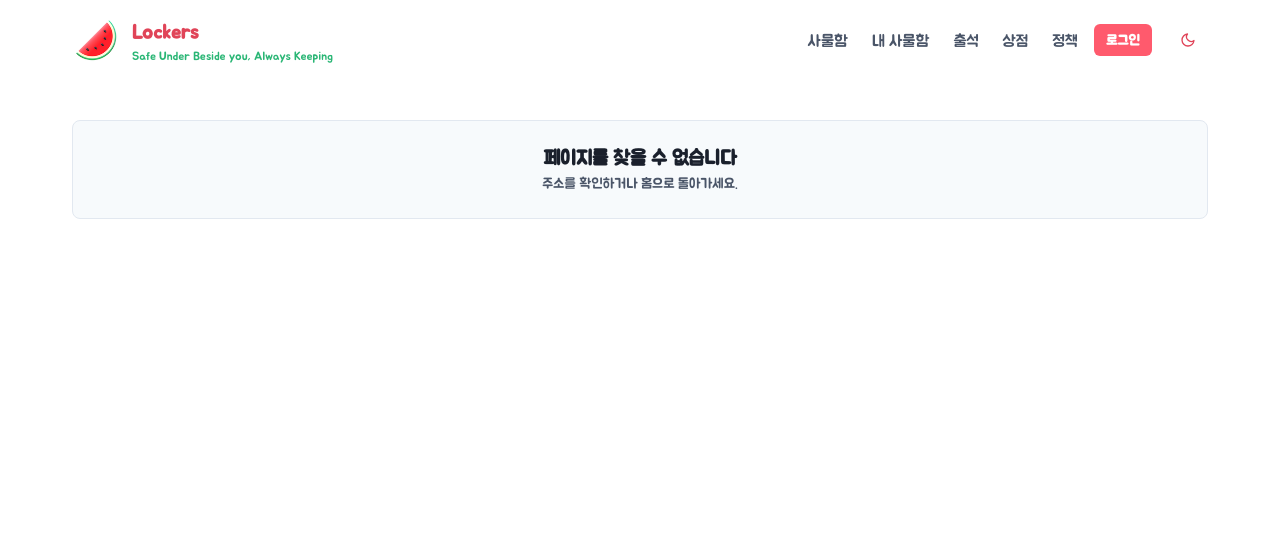
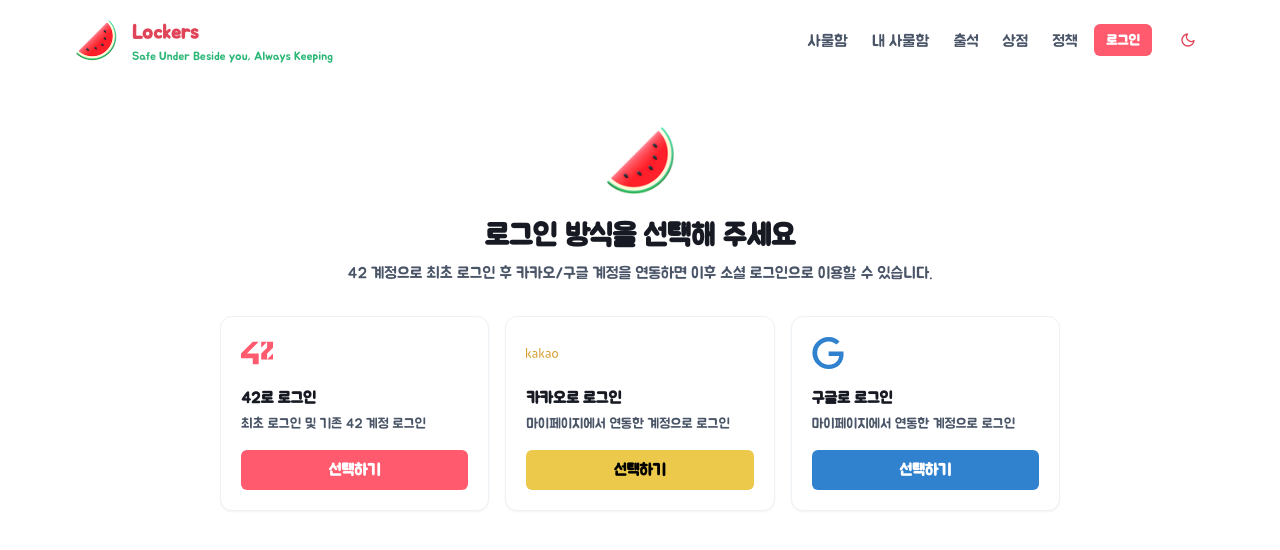
Before and after one commit to 42-Gy/ft_cabinet_FE, a React (Vite) app: page /login in a window 1280 px wide. Shown: the top 550 px of the page. Built offline with nearby package versions, Linux system fonts and the light colour scheme; no server answers.

Commit message:
Feat: add social login and linking

```diff
--- a/src/app/router/routes.tsx
+++ b/src/app/router/routes.tsx
@@ -9,7 +9,9 @@ import { StorePage } from '@/app/routes/StorePage'
 import { NotFoundPage } from '@/app/routes/NotFoundPage'
 import { AdminGate } from '@/app/routes/AdminGate'
 import { AuthCallbackPage } from '@/app/routes/AuthCallbackPage'
+import { LoginPage } from '@/app/routes/LoginPage'
 import { MaintenancePage } from '@/app/routes/MaintenancePage'
+import { SocialLinkCallbackPage } from '@/app/routes/SocialLinkCallbackPage'
 
 export const appRoutes: RouteObject[] = [
   {
@@ -23,7 +25,9 @@ export const appRoutes: RouteObject[] = [
       { path: 'store', element: <StorePage /> },
       { path: 'attendance', element: <AttendancePage /> },
       { path: 'policy', element: <PolicyPage /> },
+      { path: 'login', element: <LoginPage /> },
       { path: 'auth/callback', element: <AuthCallbackPage /> },
+      { path: 'auth/link/callback/:provider', element: <SocialLinkCallbackPage /> },
       { path: 'repair', element: <MaintenancePage /> },
       { path: '*', element: <NotFoundPage /> },
     ],
--- a/src/app/routes/AuthCallbackPage.tsx
+++ b/src/app/routes/AuthCallbackPage.tsx
@@ -1,7 +1,7 @@
 import { useEffect, useState } from 'react'
 import { Button, Stack } from '@chakra-ui/react'
 import { useQueryClient } from '@tanstack/react-query'
-import { useNavigate } from 'react-router-dom'
+import { useNavigate, useSearchParams } from 'react-router-dom'
 import { ErrorState } from '@/components/molecules/ErrorState'
 import { LoadingState } from '@/components/molecules/LoadingState'
 import { fetchMe } from '@/features/users/api/me'
@@ -11,13 +11,22 @@ type CallbackStatus = 'checking' | 'failed'
 
 export const AuthCallbackPage = () => {
   const navigate = useNavigate()
+  const [searchParams] = useSearchParams()
   const queryClient = useQueryClient()
   const [status, setStatus] = useState<CallbackStatus>('checking')
+  const [errorMessage, setErrorMessage] = useState<string | null>(null)
 
   useEffect(() => {
     let isMounted = true
 
     const confirmSession = async () => {
+      const oauthError = searchParams.get('error')
+      if (oauthError) {
+        setErrorMessage(oauthError)
+        setStatus('failed')
+        return
+      }
+
       const me = await fetchMe()
       if (!isMounted) return
       if (me) {
@@ -36,7 +45,7 @@ export const AuthCallbackPage = () => {
     return () => {
       isMounted = false
     }
-  }, [navigate, queryClient])
+  }, [navigate, queryClient, searchParams])
 
   if (status === 'checking') {
     return <LoadingState label="로그인 상태를 확인하는 중입니다." />
@@ -44,12 +53,17 @@ export const AuthCallbackPage = () => {
 
   return (
     <Stack spacing={4} align="center" py={8} w="full">
-      <ErrorState description="로그인 정보를 확인하지 못했습니다. 다시 로그인해 주세요." />
+      <ErrorState
+        description={
+          errorMessage ??
+          '로그인 정보를 확인하지 못했습니다. 42 계정으로 최초 로그인 후 카카오/구글 계정을 연동해 주세요.'
+        }
+      />
       <Button
         colorScheme="brand"
-        onClick={() => (window.location.href = '/oauth2/authorization/42')}
+        onClick={() => navigate('/login')}
       >
-        다시 로그인하기
+        로그인 선택으로 돌아가기
       </Button>
     </Stack>
   )
--- /dev/null
+++ b/src/app/routes/LoginPage.tsx
@@ -0,0 +1,101 @@
+import {
+  Box,
+  Button,
+  Heading,
+  Image,
+  SimpleGrid,
+  Stack,
+  Text,
+  useColorModeValue,
+} from '@chakra-ui/react'
+import { Navigate } from 'react-router-dom'
+import { Si42, SiGoogle, SiKakao } from 'react-icons/si'
+import { useAuthSession } from '@/features/auth/hooks/useAuthSession'
+import { startOAuthLogin, type OAuthProvider } from '@/features/auth/api/socialAuth'
+
+const loginOptions: Array<{
+  provider: OAuthProvider
+  title: string
+  description: string
+  icon: typeof Si42
+  colorScheme: string
+}> = [
+  {
+    provider: '42',
+    title: '42로 로그인',
+    description: '최초 로그인 및 기존 42 계정 로그인',
+    icon: Si42,
+    colorScheme: 'brand',
+  },
+  {
+    provider: 'kakao',
+    title: '카카오로 로그인',
+    description: '마이페이지에서 연동한 계정으로 로그인',
+    icon: SiKakao,
+    colorScheme: 'yellow',
+  },
+  {
+    provider: 'google',
+    title: '구글로 로그인',
+    description: '마이페이지에서 연동한 계정으로 로그인',
+    icon: SiGoogle,
+    colorScheme: 'blue',
+  },
+]
+
+export const LoginPage = () => {
+  const { isAuthenticated } = useAuthSession()
+  const cardBg = useColorModeValue('white', 'gray.800')
+  const borderColor = useColorModeValue('gray.100', 'whiteAlpha.200')
+  const textMuted = useColorModeValue('gray.600', 'gray.300')
+
+  if (isAuthenticated) {
+    return <Navigate to="/" replace />
+  }
+
+  return (
+    <Stack spacing={8} maxW="840px" mx="auto">
+      <Stack spacing={4} align="center" textAlign="center">
+        <Image
+          src="/assets/images/subak_log.png"
+          alt="SUBAK 로고"
+          boxSize={{ base: 16, md: 20 }}
+          borderRadius="full"
+        />
+        <Stack spacing={2}>
+          <Heading size="lg">로그인 방식을 선택해 주세요</Heading>
+          <Text color={textMuted}>
+            42 계정으로 최초 로그인 후 카카오/구글 계정을 연동하면 이후 소셜 로그인으로 이용할 수 있습니다.
+          </Text>
+        </Stack>
+      </Stack>
+
+      <SimpleGrid columns={{ base: 1, md: 3 }} spacing={4}>
+        {loginOptions.map((option) => (
+          <Box
+            key={option.provider}
+            borderWidth={1}
+            borderColor={borderColor}
+            borderRadius="xl"
+            bg={cardBg}
+            p={5}
+            shadow="sm"
+          >
+            <Stack spacing={4} h="full">
+              <Box as={option.icon} fontSize="32px" color={`${option.colorScheme}.500`} />
+              <Stack spacing={1} flex={1}>
+                <Text fontWeight="bold">{option.title}</Text>
+                <Text fontSize="sm" color={textMuted}>
+                  {option.description}
+                </Text>
+              </Stack>
+              <Button colorScheme={option.colorScheme} onClick={() => startOAuthLogin(option.provider)}>
+                선택하기
+              </Button>
+            </Stack>
+          </Box>
+        ))}
+      </SimpleGrid>
+    </Stack>
+  )
+}
--- a/src/app/routes/MaintenancePage.tsx
+++ b/src/app/routes/MaintenancePage.tsx
@@ -1,6 +1,7 @@
 import { keyframes } from '@emotion/react'
 import { Box, Button, Flex, Heading, HStack, Stack, Text, useColorModeValue } from '@chakra-ui/react'
 import { useEffect, useState } from 'react'
+import { useNavigate } from 'react-router-dom'
 import { useAuthSession } from '@/features/auth/hooks/useAuthSession'
 import { formatKstDateTime, getMaintenanceEndAt } from '@/utils/maintenance'
 
@@ -25,6 +26,7 @@ interface MaintenancePageProps {
 
 export const MaintenancePage = ({ endAt }: MaintenancePageProps) => {
   const { isAuthenticated, logout, me, isLoading } = useAuthSession()
+  const navigate = useNavigate()
   const isAdmin = me?.role === 'ADMIN' || me?.role === 'ROLE_ADMIN' || me?.role === 'MASTER'
   const targetAt = endAt ?? getMaintenanceEndAt()
   const [remainingMs, setRemainingMs] = useState(() => targetAt.getTime() - Date.now())
@@ -48,9 +50,7 @@ export const MaintenancePage = ({ endAt }: MaintenancePageProps) => {
   const shadow = useColorModeValue('0 20px 60px rgba(255, 90, 109, 0.18)', '0 20px 60px rgba(0,0,0,0.45)')
 
   const handleLogin = () => {
-    if (typeof window !== 'undefined') {
-      window.location.href = '/oauth2/authorization/42'
-    }
+    navigate('/login')
   }
 
   useEffect(() => {
--- a/src/app/routes/MyLockersPage.tsx
+++ b/src/app/routes/MyLockersPage.tsx
@@ -23,10 +23,12 @@ import {
   useDisclosure,
 } from '@chakra-ui/react'
 import { useNavigate } from 'react-router-dom'
+import { SiGoogle, SiKakao } from 'react-icons/si'
 import { EmptyState } from '@/components/molecules/EmptyState'
 import { ErrorState } from '@/components/molecules/ErrorState'
 import { LoadingState } from '@/components/molecules/LoadingState'
 import { PageHeader } from '@/components/molecules/PageHeader'
+import { startOAuthLink } from '@/features/auth/api/socialAuth'
 import {
   useAutoExtensionMutation,
   useCheckReturnImageMutation,
@@ -503,6 +505,35 @@ export const MyLockersPage = () => {
             <Text fontSize="sm" color={textMuted}>
               패널티 일수: {me.penaltyDays ?? 0}일
             </Text>
+            <Divider />
+            <Stack spacing={2}>
+              <Text fontSize="sm" fontWeight="bold">
+                소셜 계정 연동
+              </Text>
+              <Text fontSize="xs" color={textMuted}>
+                42 API 사용이 어려울 때 카카오/구글 계정으로 다시 로그인할 수 있습니다.
+              </Text>
+              <HStack spacing={2} flexWrap="wrap">
+                <Button
+                  size="sm"
+                  variant="outline"
+                  colorScheme="yellow"
+                  leftIcon={<SiKakao />}
+                  onClick={() => startOAuthLink('kakao')}
+                >
+                  카카오 연동
+                </Button>
+                <Button
+                  size="sm"
+                  variant="outline"
+                  colorScheme="blue"
+                  leftIcon={<SiGoogle />}
+                  onClick={() => startOAuthLink('google')}
+                >
+                  구글 연동
+                </Button>
+              </HStack>
+            </Stack>
           </Stack>
 
           <Divider my={6} />
--- /dev/null
+++ b/src/app/routes/SocialLinkCallbackPage.tsx
@@ -0,0 +1,57 @@
+import { useEffect, useRef, useState } from 'react'
+import { Button, Stack } from '@chakra-ui/react'
+import { useNavigate, useParams, useSearchParams } from 'react-router-dom'
+import { ErrorState } from '@/components/molecules/ErrorState'
+import { LoadingState } from '@/components/molecules/LoadingState'
+import { useSocialLinkMutation } from '@/features/auth/hooks/useSocialLink'
+import type { LinkProvider } from '@/features/auth/api/socialAuth'
+
+const isLinkProvider = (value: string | undefined): value is LinkProvider =>
+  value === 'kakao' || value === 'google'
+
+export const SocialLinkCallbackPage = () => {
+  const navigate = useNavigate()
+  const { provider } = useParams()
+  const [searchParams] = useSearchParams()
+  const linkMutation = useSocialLinkMutation()
+  const requestedRef = useRef(false)
+  const [errorMessage, setErrorMessage] = useState<string | null>(null)
+
+  useEffect(() => {
+    if (requestedRef.current) return
+    requestedRef.current = true
+
+    const error = searchParams.get('error')
+    if (error) {
+      setErrorMessage(error)
+      return
+    }
+
+    const authorizationCode = searchParams.get('code')
+    if (!isLinkProvider(provider) || !authorizationCode) {
+      setErrorMessage('소셜 계정 연동 정보를 확인하지 못했습니다.')
+      return
+    }
+
+    linkMutation.mutate(
+      { provider, authorizationCode },
+      {
+        onSuccess: () => navigate('/my/lockers', { replace: true }),
+        onError: () => setErrorMessage('소셜 계정 연동에 실패했습니다. 다시 시도해 주세요.'),
+      },
+    )
+  }, [linkMutation, navigate, provider, searchParams])
+
+  if (!errorMessage) {
+    return <LoadingState label="소셜 계정 연동을 완료하는 중입니다." />
+  }
+
+  return (
+    <Stack spacing={4} align="center" py={8} w="full">
+      <ErrorState description={errorMessage} />
+      <Button colorScheme="brand" onClick={() => navigate('/my/lockers')}>
+        내 사물함으로 돌아가기
+      </Button>
+    </Stack>
+  )
+}
--- a/src/components/templates/AppLayout.tsx
+++ b/src/components/templates/AppLayout.tsx
@@ -14,7 +14,7 @@ import {
 } from '@chakra-ui/react'
 import { FiMoon, FiSun } from 'react-icons/fi'
 import { HiOutlineMenu, HiOutlineX } from 'react-icons/hi'
-import { NavLink, Outlet, Link as RouterLink, useLocation } from 'react-router-dom'
+import { NavLink, Outlet, Link as RouterLink, useLocation, useNavigate } from 'react-router-dom'
 import { MaintenancePage } from '@/app/routes/MaintenancePage'
 import { useAuthSession } from '@/features/auth/hooks/useAuthSession'
 import { env } from '@/libs/env'
@@ -32,6 +32,7 @@ export const AppLayout = () => {
   const { isOpen, onToggle, onClose } = useDisclosure()
   const { isAuthenticated, logout, me } = useAuthSession()
   const location = useLocation()
+  const navigate = useNavigate()
   const { colorMode, toggleColorMode } = useColorMode()
   const headerBg = useColorModeValue('white', 'gray.900')
   const borderColor = useColorModeValue('gray.100', 'whiteAlpha.200')
@@ -42,9 +43,7 @@ export const AppLayout = () => {
   const [isScrolled, setIsScrolled] = useState(false)
 
   const handleLogin = () => {
-    if (typeof window !== 'undefined') {
-      window.location.href = '/oauth2/authorization/42'
-    }
+    navigate('/login')
   }
 
   const isLoggedIn = isAuthenticated
--- /dev/null
+++ b/src/features/auth/api/socialAuth.ts
@@ -0,0 +1,36 @@
+import { apiClient } from '@/libs/axios/client'
+import { unwrapApiResponse } from '@/libs/axios/unwrap'
+
+export type OAuthProvider = '42' | 'kakao' | 'google'
+export type LinkProvider = 'kakao' | 'google'
+
+const oauthProviderLabels: Record<OAuthProvider, string> = {
+  '42': '42',
+  kakao: '카카오',
+  google: '구글',
+}
+
+export const getOAuthProviderLabel = (provider: OAuthProvider | LinkProvider) =>
+  oauthProviderLabels[provider]
+
+export const startOAuthLogin = (provider: OAuthProvider) => {
+  if (typeof window === 'undefined') return
+  window.location.href = `/oauth2/authorization/${provider}`
+}
+
+export const startOAuthLink = (provider: LinkProvider) => {
+  if (typeof window === 'undefined') return
+  const redirectUri = `${window.location.origin}/auth/link/callback/${provider}`
+  const params = new URLSearchParams({
+    mode: 'link',
+    redirect_uri: redirectUri,
+  })
+  window.location.href = `/oauth2/authorization/${provider}?${params.toString()}`
+}
+
+export const linkSocialAccount = async (provider: LinkProvider, authorizationCode: string) => {
+  const { data } = await apiClient.post(`/v4/auth/link/${provider}`, {
+    authorizationCode,
+  })
+  return unwrapApiResponse<string>(data)
+}
--- /dev/null
+++ b/src/features/auth/hooks/useSocialLink.ts
@@ -0,0 +1,41 @@
+import { useToast } from '@chakra-ui/react'
+import { useMutation, useQueryClient } from '@tanstack/react-query'
+import axios from 'axios'
+import {
+  getOAuthProviderLabel,
+  linkSocialAccount,
+  type LinkProvider,
+} from '@/features/auth/api/socialAuth'
+import { meQueryKeys } from '@/features/users/hooks/useMeQuery'
+
+const defaultErrorMessage = '소셜 계정 연동 중 문제가 발생했습니다.'
+
+const parseLinkError = (error: unknown) => {
+  if (axios.isAxiosError(error)) {
+    const data = error.response?.data
+    if (typeof data === 'string') return data
+    if (data?.error?.message) return data.error.message
+    if (data?.message) return data.message
+  }
+  if (error instanceof Error) return error.message
+  return defaultErrorMessage
+}
+
+export const useSocialLinkMutation = () => {
+  const toast = useToast()
+  const queryClient = useQueryClient()
+
+  return useMutation<string, unknown, { provider: LinkProvider; authorizationCode: string }>({
+    mutationFn: ({ provider, authorizationCode }) => linkSocialAccount(provider, authorizationCode),
+    onSuccess: (message, variables) => {
+      queryClient.invalidateQueries({ queryKey: meQueryKeys.root })
+      toast({
+        description: message || `${getOAuthProviderLabel(variables.provider)} 계정 연동이 완료되었습니다.`,
+        status: 'success',
+      })
+    },
+    onError: (error) => {
+      toast({ description: parseLinkError(error), status: 'error' })
+    },
+  })
+}
```
